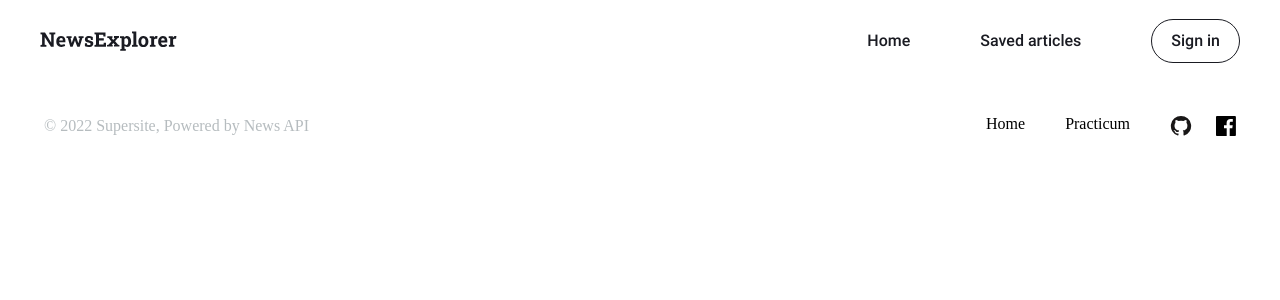
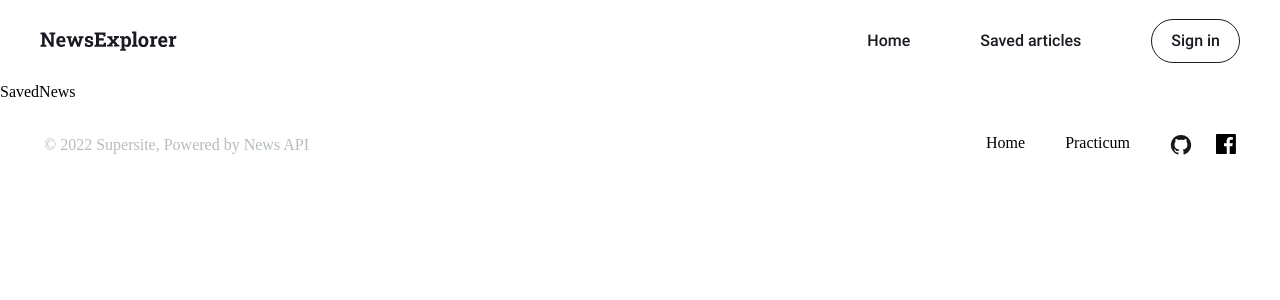
Before and after one commit to solomonbarayev/news-explorer-frontend, a React (Create React App) app: page /saved-news in a window 1280 px wide. Shown: the top 300 px of the page. Built offline with nearby package versions, Linux system fonts and the light colour scheme; the HTML template or start-up script is replaced by a standard one.

Commit message:
refactor: Move Header out of Main

```diff
--- a/src/components/App/App.js
+++ b/src/components/App/App.js
@@ -4,12 +4,14 @@ import './App.css';
 import { Switch, Route } from 'react-router-dom';
 
 import Main from '../Main/Main';
+import Header from '../Header/Header';
 import Footer from '../Footer/Footer';
 import SavedNews from '../SavedNews/SavedNews';
 
 function App() {
   return (
     <div className="App">
+      <Header />
       <Switch>
         <Route exact path="/">
           <Main />
--- a/src/components/Main/Main.js
+++ b/src/components/Main/Main.js
@@ -6,7 +6,6 @@ import AboutAuthor from '../AboutAuthor/AboutAuthor';
 const Main = () => {
   return (
     <>
-      <Header />
       <main className="main">
         <SearchResults />
         <AboutAuthor />
--- a/src/components/SavedNews/SavedNews.js
+++ b/src/components/SavedNews/SavedNews.js
@@ -3,11 +3,7 @@ import './SavedNews.css';
 import Header from '../Header/Header';
 
 const SavedNews = () => {
-  return (
-    <div>
-      <Header />
-    </div>
-  );
+  return <div>SavedNews</div>;
 };
 
 export default SavedNews;
```
